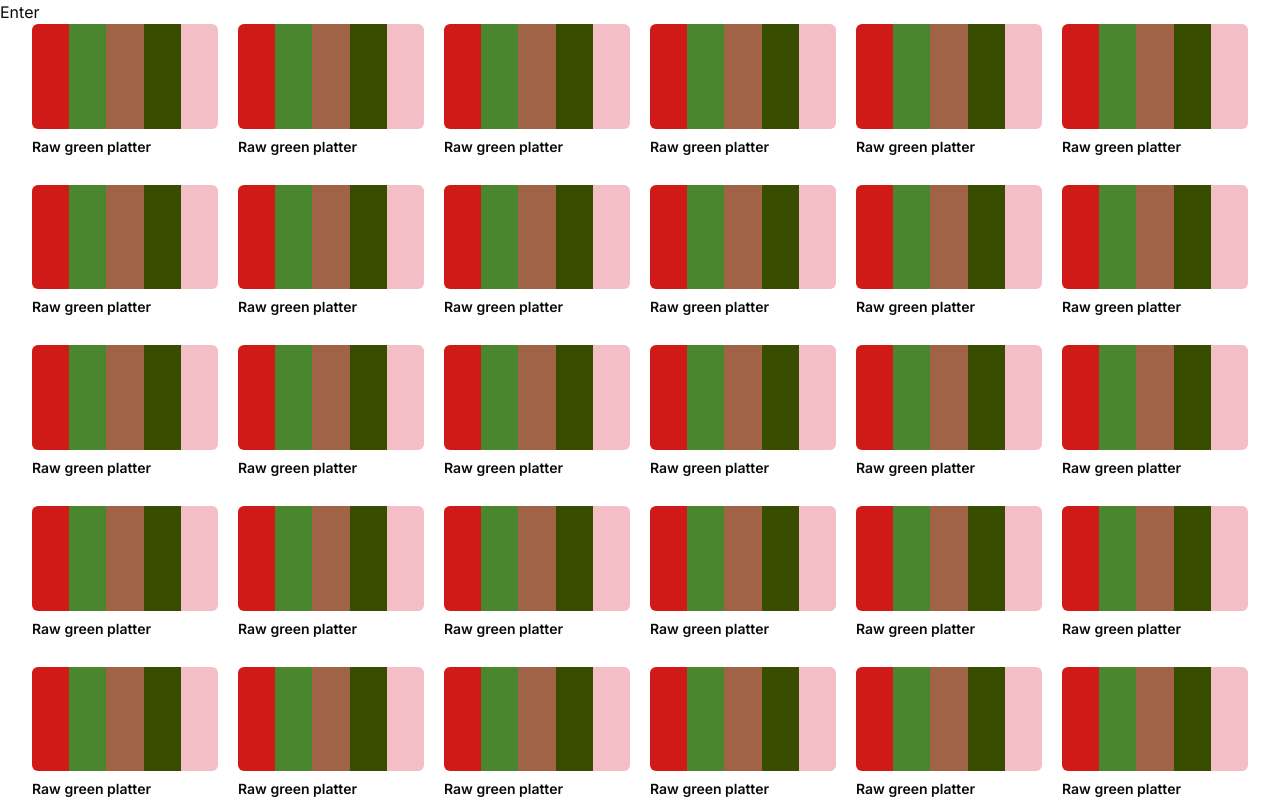
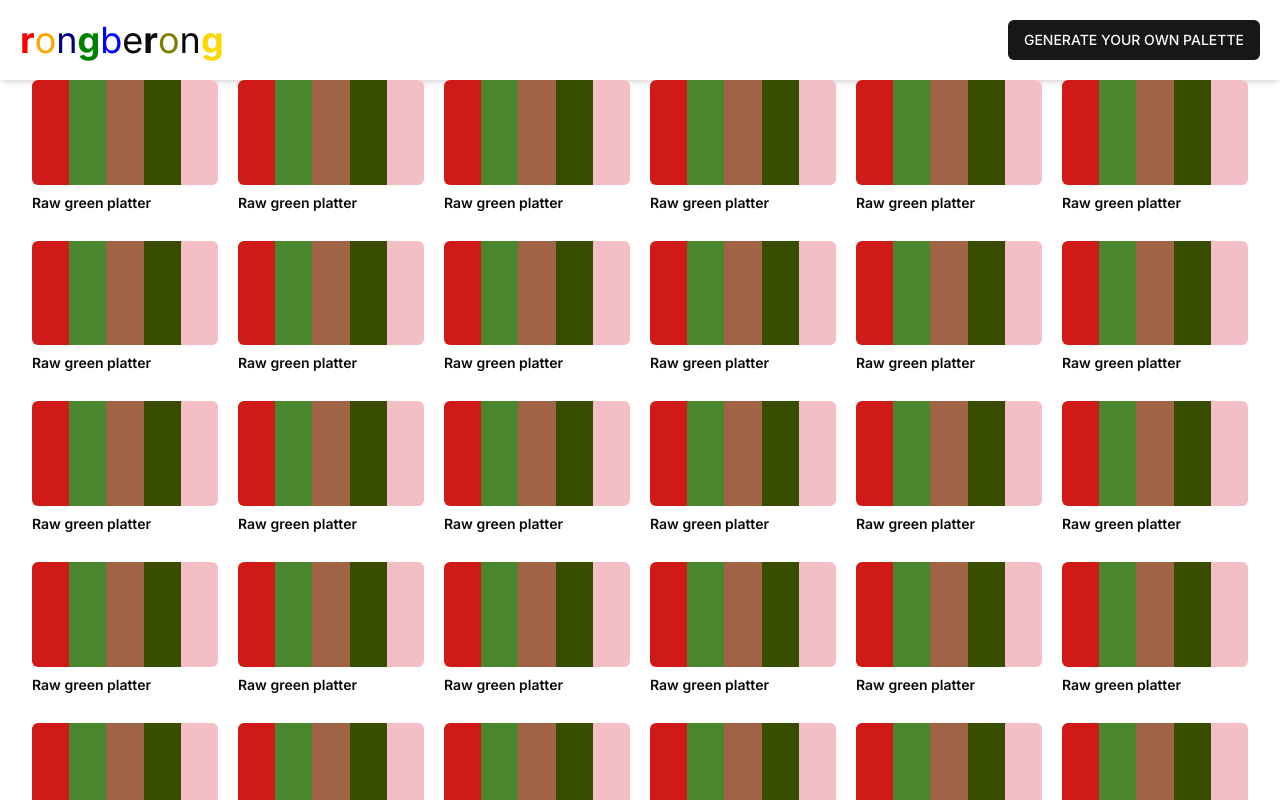
Before and after one commit to CurvyLantern/rongberong, a Next.js app: page / in a window 1280 px wide. Shown: the top 800 px of the page. Built offline with nearby package versions, Linux system fonts and the light colour scheme.

Commit message:
I have created a logo but it is not good

```diff
--- a/src/app/(viewer)/page.tsx
+++ b/src/app/(viewer)/page.tsx
@@ -4,6 +4,7 @@ import ColorPaletteCard from "../components/ColorPaletteCard";
 
 export default function HomePage() {
   return (
+    <main>
       <div className="container grid grid-cols-2 md:grid-cols-3 lg:grid-cols-5 xl:grid-cols-6 gap-5">
         {Array(100)
           .fill(0)
@@ -11,5 +12,6 @@ export default function HomePage() {
             return <ColorPaletteCard key={idx} />;
           })}
       </div>
+    </main>
   );
 }
--- a/src/app/components/BaseHeader.tsx
+++ b/src/app/components/BaseHeader.tsx
@@ -1,5 +1,65 @@
+import { Button } from "@/ui/ui/button";
+
 const BaseHeader = () => {
-  return <div>Enter</div>;
+  return (
+    <div className="py-5 px-5 shadow-md flex justify-between">
+      <Logo />
+
+      <Button className="uppercase">Generate your own palette</Button>
+    </div>
+  );
+};
+
+const Logo = () => {
+  const styles = [
+    {
+      r: "red",
+    },
+    {
+      o: "orange",
+    },
+    {
+      n: "navy",
+    },
+    {
+      g: "green",
+    },
+    {
+      b: "blue",
+    },
+    {
+      e: "emerald",
+    },
+    {
+      r: "rose",
+    },
+    {
+      o: "olive",
+    },
+    {
+      n: "neon",
+    },
+    {
+      g: "gold",
+    },
+  ];
+  return (
+    <div className="flex text-4xl">
+      {styles.map((l, idx) => {
+        const [name, color] = Object.entries(l)[0];
+        return (
+          <div
+            key={idx}
+            className={`${idx % 3 === 0 ? "font-bold" : ""}`}
+            style={{
+              color,
+            }}>
+            {name}
+          </div>
+        );
+      })}
+    </div>
+  );
 };
 
 export default BaseHeader;
```
Lines whose indentation alone changed are shown as unchanged.
